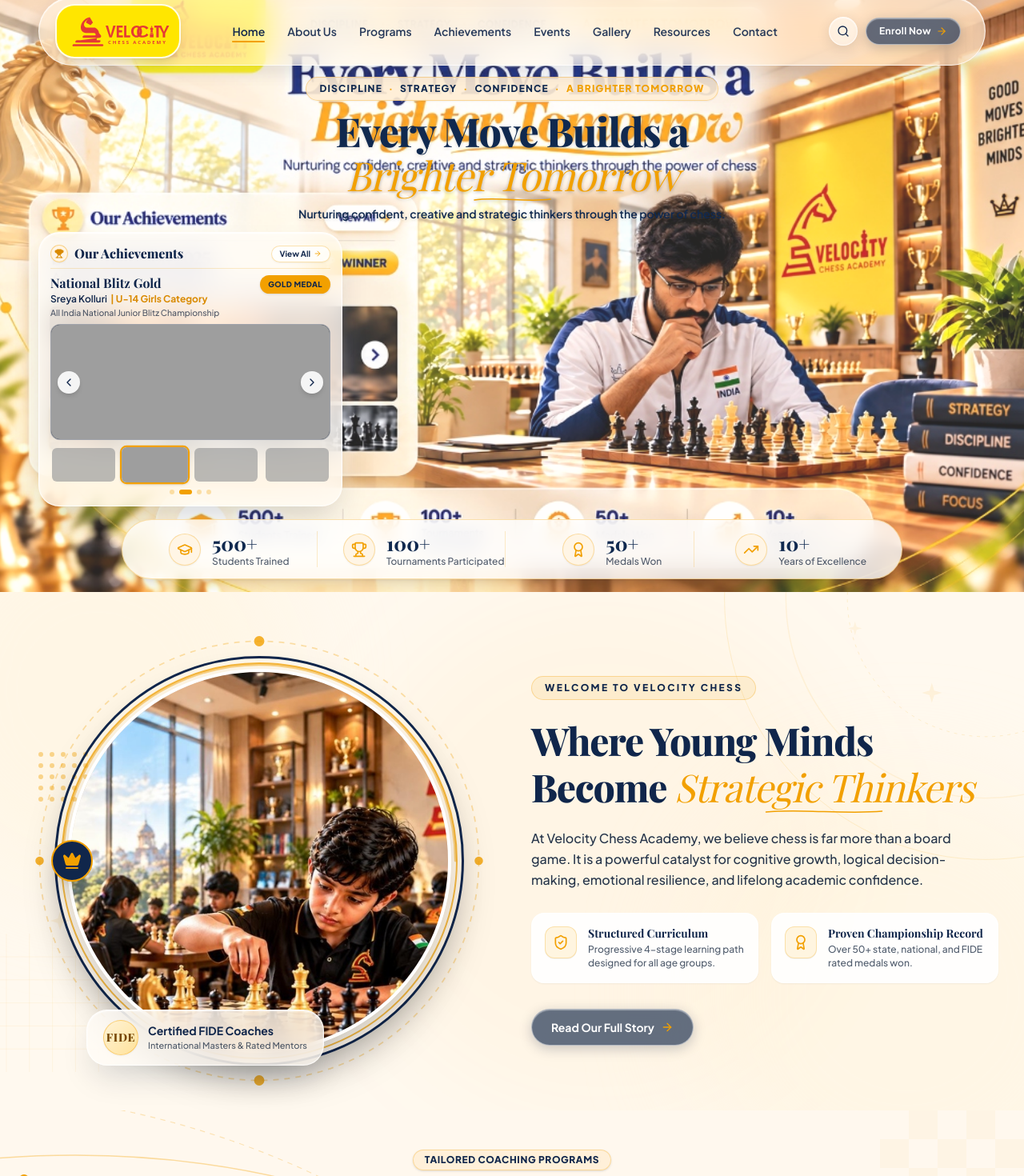
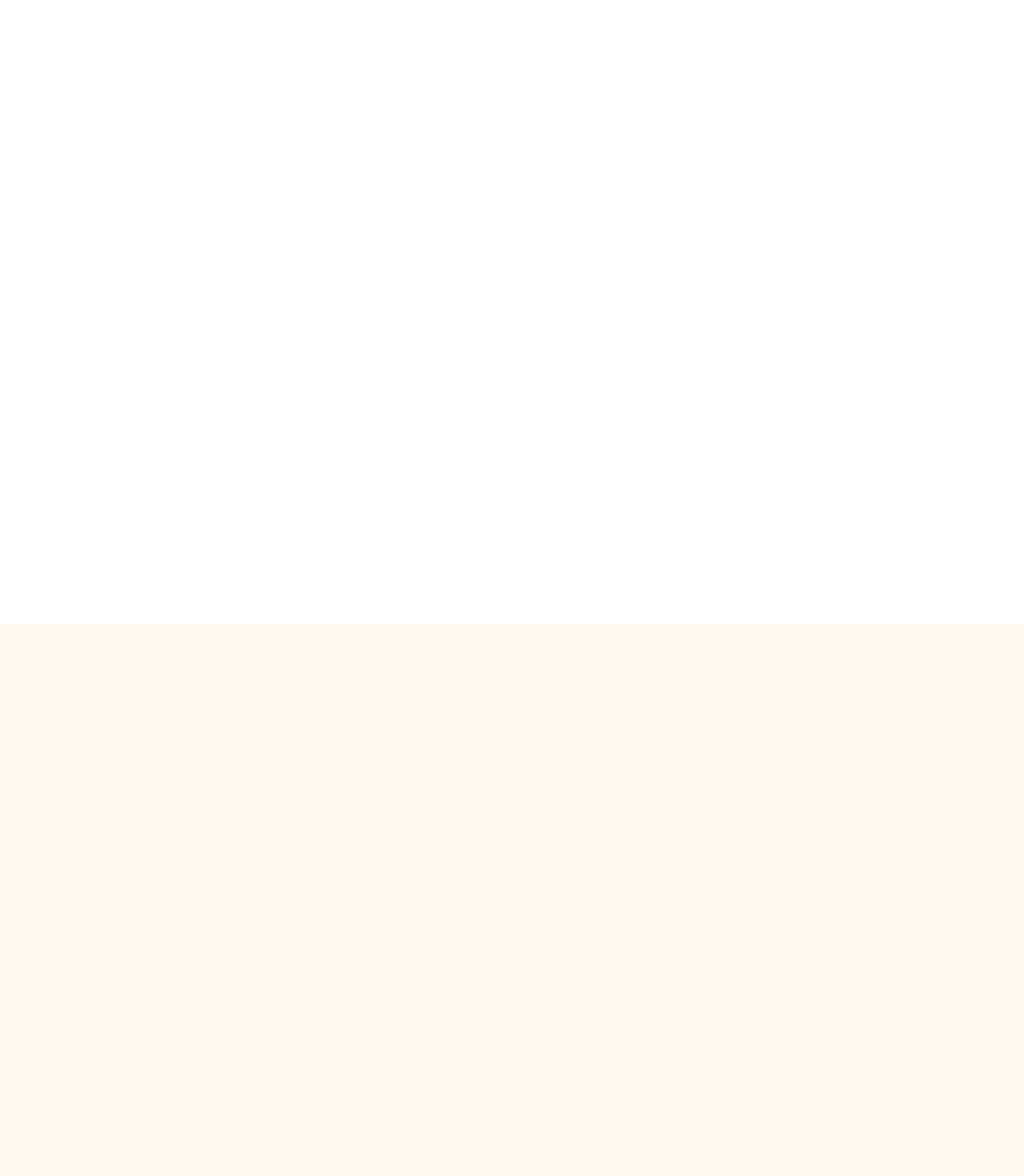
Before and after one commit to Klavanya0704/VelocityChess, a React (Vite) app: page / in a window 1280 px wide. Shown: the part 20-1490 px from the top of the page at 80% size. After the commit the page ends 800 px from the top, so only its background shows below. Built offline with nearby package versions, Linux system fonts and the light colour scheme; grey boxes are pictures that could not be loaded; a web font is replaced by a local one.

Commit message:
Clear Home Page UI completely to render clean canvas

```diff
--- a/src/App.tsx
+++ b/src/App.tsx
@@ -24,11 +24,14 @@ const ScrollToTop: React.FC = () => {
 };
 
 export const App: React.FC = () => {
+  const location = useLocation();
+  const isHomePage = location.pathname === '/';
+
   return (
-    <div className="min-h-screen flex flex-col justify-between bg-[#FFF9EF] font-sans antialiased text-[#25334A]">
+    <div className={`min-h-screen flex flex-col justify-between ${isHomePage ? 'bg-white' : 'bg-[#FFF9EF]'} font-sans antialiased text-[#25334A]`}>
       <ScrollToTop />
       <div>
-        <Navbar />
+        {!isHomePage && <Navbar />}
         <Routes>
           <Route path="/" element={<HomePage />} />
           <Route path="/about" element={<AboutPage />} />
@@ -41,7 +44,7 @@ export const App: React.FC = () => {
           <Route path="*" element={<NotFoundPage />} />
         </Routes>
       </div>
-      <Footer />
+      {!isHomePage && <Footer />}
     </div>
   );
 };
--- a/src/pages/HomePage.tsx
+++ b/src/pages/HomePage.tsx
@@ -1,26 +1,7 @@
 import React from 'react';
-import { HeroSection } from '../components/hero/HeroSection';
-import { WelcomeSection } from '../components/sections/WelcomeSection';
-import { ProgramsSection } from '../components/sections/ProgramsSection';
-import { AchievementsSection } from '../components/sections/AchievementsSection';
-import { ServicesSection } from '../components/sections/ServicesSection';
-import { WhyChooseSection } from '../components/sections/WhyChooseSection';
-import { EventsSection } from '../components/sections/EventsSection';
-import { TestimonialsSection } from '../components/sections/TestimonialsSection';
-import { CtaSection } from '../components/sections/CtaSection';
 
 export const HomePage: React.FC = () => {
-  return (
-    <main className="space-y-0">
-      <HeroSection />
-      <WelcomeSection />
-      <ProgramsSection />
-      <AchievementsSection />
-      <ServicesSection />
-      <WhyChooseSection />
-      <EventsSection />
-      <TestimonialsSection />
-      <CtaSection />
-    </main>
-  );
+  return <div className="min-h-screen w-full bg-white" />;
 };
+
+export default HomePage;
```
